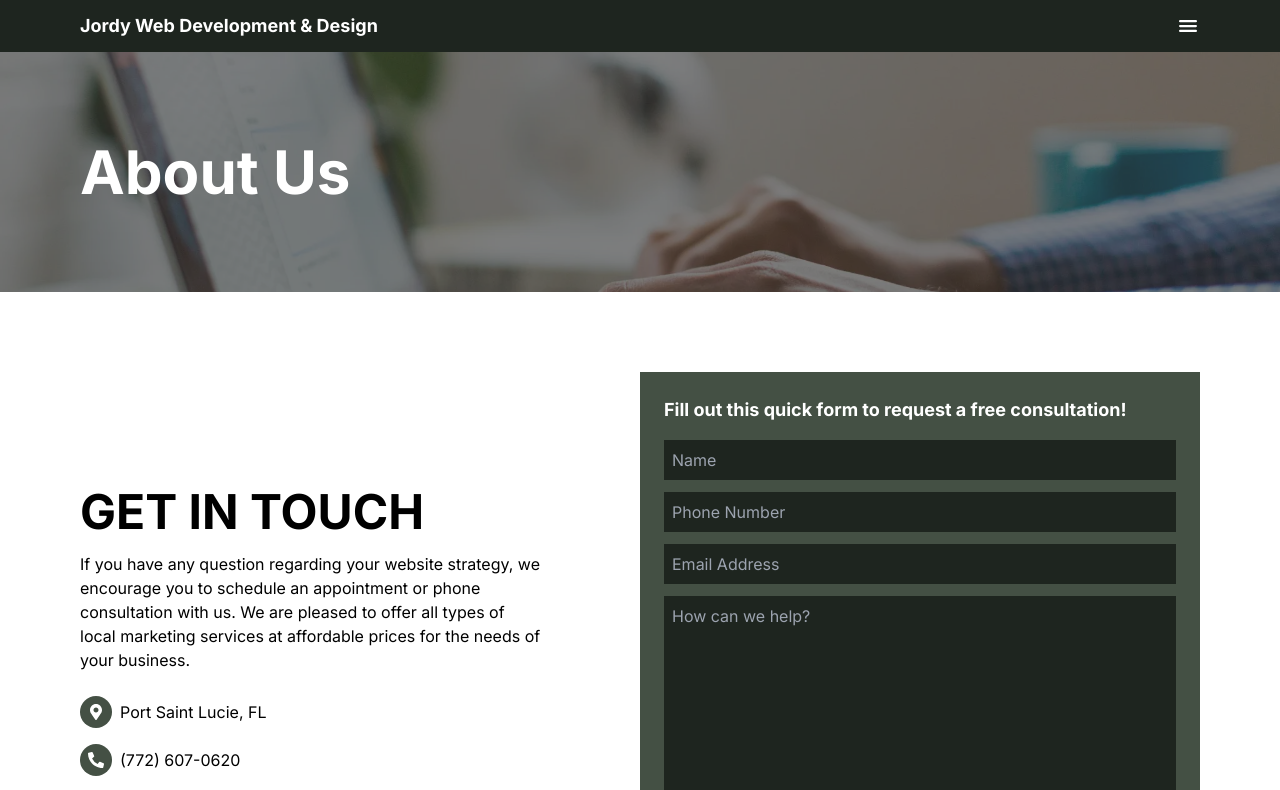
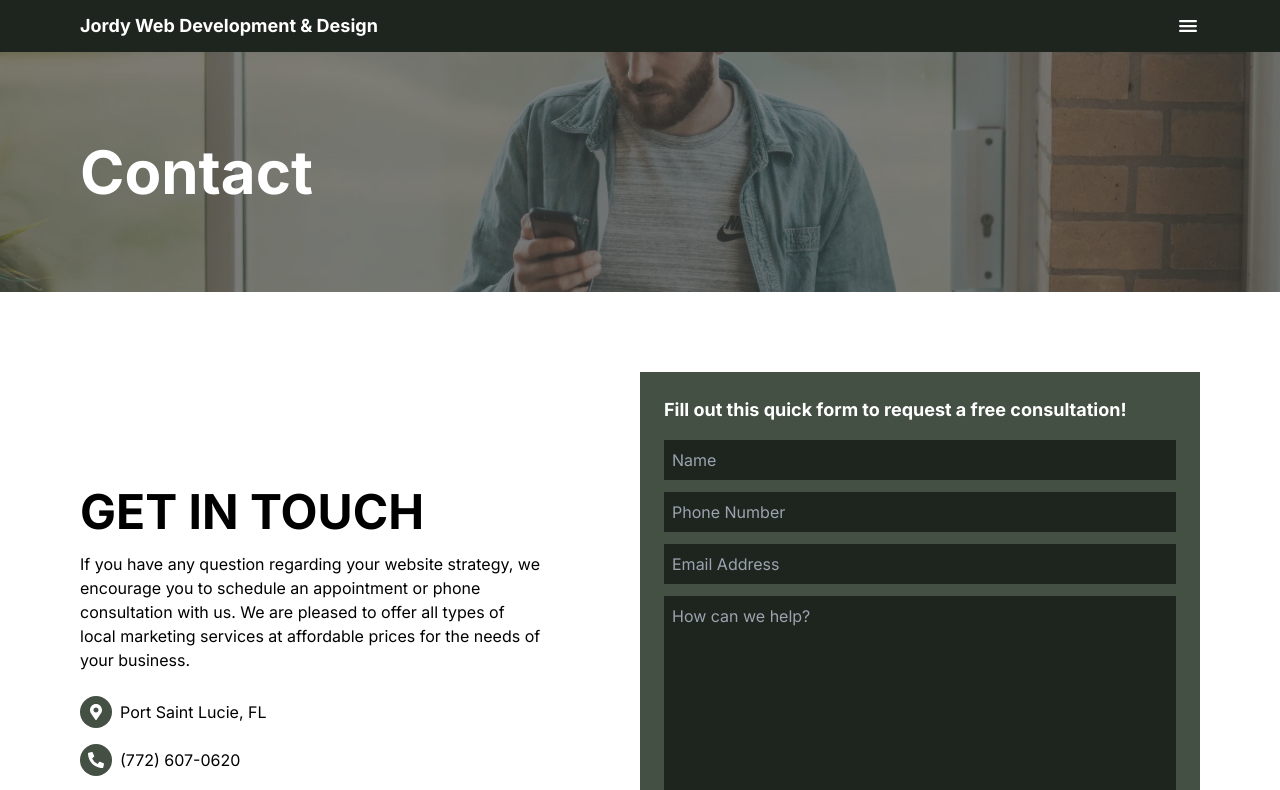
Before and after one commit to jordanwhiguera/web-dev, a Next.js app: page /contact in a window 1280 px wide. Shown: the top 790 px of the page. Built offline with nearby package versions, Linux system fonts and the light colour scheme.

Commit message:
added props for overlay

```diff
--- a/app/(routes)/contact/page.tsx
+++ b/app/(routes)/contact/page.tsx
@@ -1,13 +1,17 @@
 import React from "react";
 import ContactSection from "@/app/components/Contact/ContactSection";
-import AboutUsSection from "@/app/components/Overlay";
+import Overlay from "@/app/components/Overlay";
 import { Toaster } from "react-hot-toast";
 
 const ContactPage = () => {
   return (
     <>
       <Toaster />
-      <AboutUsSection />
+      <Overlay
+        imageSrc="/images/man-phone.webp"
+        imageAlt="man looking at phone"
+        text="Contact"
+      />
       <ContactSection />
     </>
   );
--- a/app/components/Overlay.tsx
+++ b/app/components/Overlay.tsx
@@ -3,27 +3,33 @@ import React from "react";
 import Image from "next/image";
 import Container from "./Container"; // Adjust the import path as necessary
 
-const AboutUsSection: React.FC = () => {
+interface OverlayProps {
+  imageSrc: string; // Prop for image source
+  imageAlt: string; // Prop for image alternative text
+  text: string; // Prop for text content
+}
+
+const Overlay: React.FC<OverlayProps> = ({ imageSrc, imageAlt, text }) => {
   return (
     <div className="relative text-white text-6xl font-bold pt-[110px] pb-[58px]">
       {/* Background Image */}
       <Image
-        src="/images/laptop.webp" // Replace with the path to your image
-        alt="About Us Background"
+        src={imageSrc}
+        alt={imageAlt}
         fill
         quality={100}
-        className="opacity-75" // Adjust opacity as needed
-        style={{ objectFit: "cover" }} // Include objectFit inside style prop
-        priority // Add this property to prioritize the image
+        className="opacity-75"
+        style={{ objectFit: "cover" }}
+        priority
       />
       {/* Dark overlay */}
       <div className="absolute inset-0 bg-black bg-opacity-50" />
       {/* Container for content */}
       <Container className="relative z-10 p-8">
-        <h1>About Us</h1>
+        <h1>{text}</h1>
       </Container>
     </div>
   );
 };
 
-export default AboutUsSection;
+export default Overlay;
```
